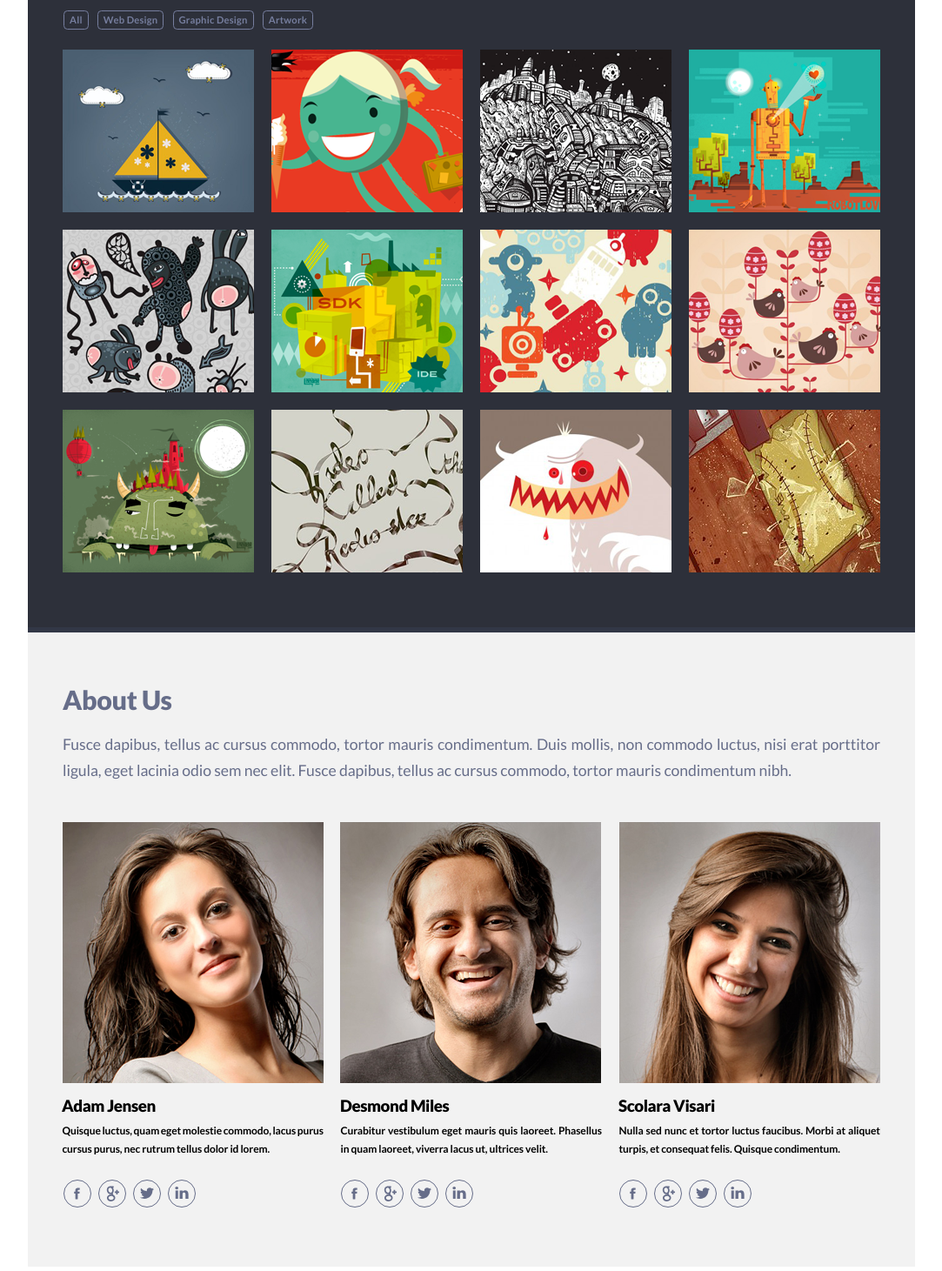
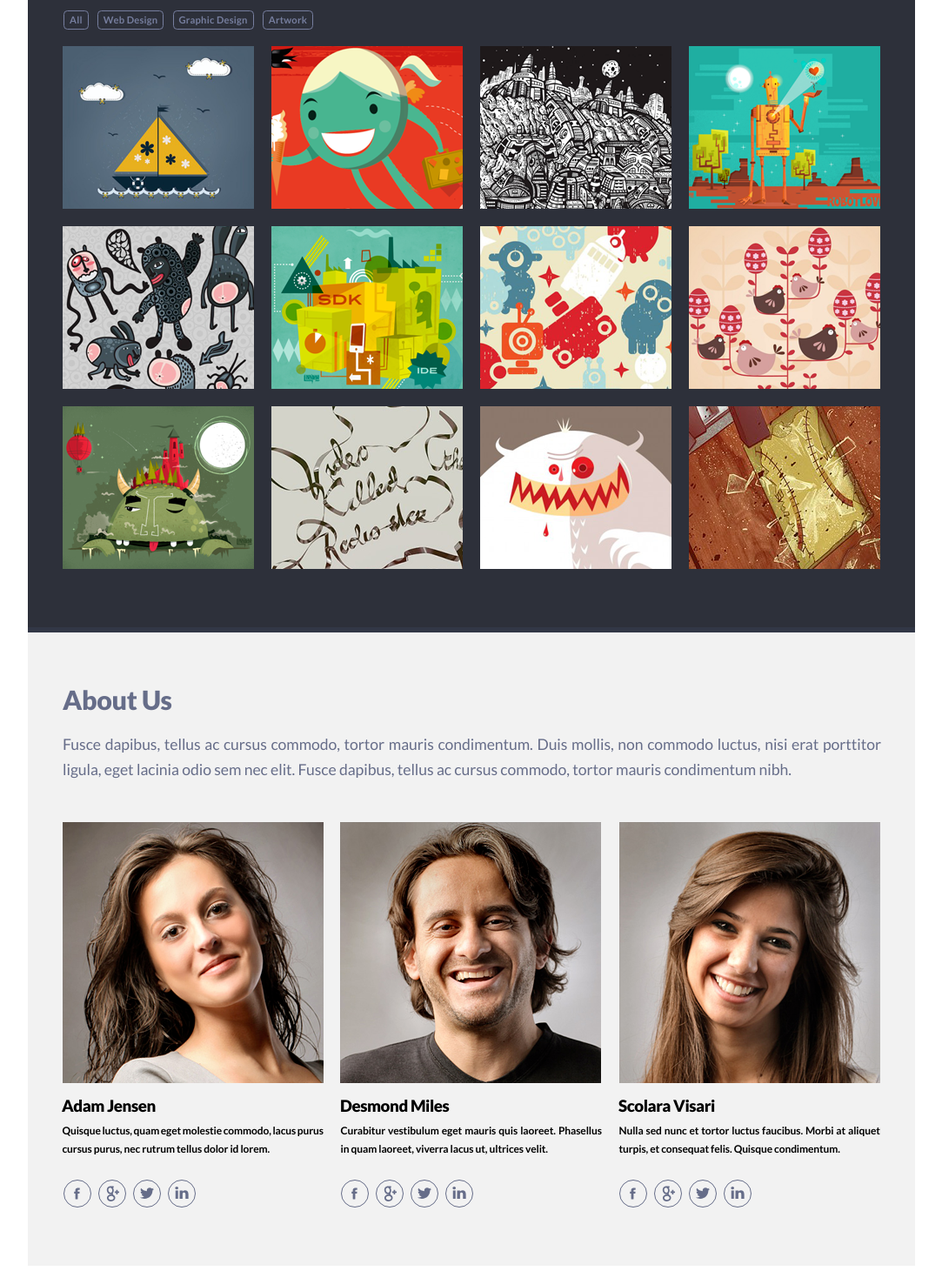
Before and after one commit to denismark94/singolo, a plain HTML site: page singolo2.html in a window 1280 px wide. Shown: the part 143-1604 px from the top of the page at 87% size, without its empty margins (98-1181 px from the left). Drawn offline with Linux system fonts and the light colour scheme.

Commit message:
fix: improve elements position

```diff
--- a/singolo2.css
+++ b/singolo2.css
@@ -2,13 +2,13 @@ body {
   width: 1020px;
   margin: auto;
   font-family: "Lato", sans-serif;
+
 }
 
 .portfolio {
   padding-top: 60px;
   padding-left: 40px;
   background-color: #2d303a;
-  height: 804px;
 }
 
 .portfolio > h2 {
@@ -30,7 +30,6 @@ body {
 .portfolio > nav {
   color: #767e9e;
   margin-left: 1px;
-  margin-bottom: 23px;
 }
 
 .portfolio > nav > a {
@@ -54,31 +53,42 @@ body {
   transform: scale(1.1, 1.1);
 }
 
+main {
+  padding-top: 19px;
+  background-color: #2d303a;
+}
+
 .arts {
+  margin-left: 40px;
   display: grid;
   gap: 20px;
   grid-template: repeat(3, 187px) / repeat(4, 220px);
   grid-auto-flow: dense;
   grid-auto-rows: 0;
   overflow: hidden;
+  padding-bottom: 67px;
 }
 
 .line-1 {
   height: 6px;
   background-color: #323746;
 }
+.line-2 {
+  height: 6px;
+  background-color:white;
+}
 
 footer {
   background-color: #f2f2f2;
   height: 728px;
-  padding: 1px 30px 0 30px;
+  /* padding: 1px 30px 0 30px; */
   /* padding-left: 40px; */
 
   grid-template: 198px 400px  / repeat(3, 300px);
 }
 
 .general {
-  margin: -1px 10px 0 10px;
+  margin: 0 39px 0 40px;
   color: #666d89;
 
 }
@@ -88,7 +98,7 @@ footer {
   font-size: 1.9em;
   font-weight: 900;
   letter-spacing: -0.4px;
-  margin-top: 59px;
+  padding-top: 59px;
 }
 
 .general p {
@@ -103,7 +113,7 @@ footer {
 }
 
 .authors {
-  margin: 44px 10px 0 10px;
+  margin: 45px 40px 67px 40px;
   display: grid;
   gap: 10px;
   grid-template-columns: repeat(3, 300px);
--- a/singolo2.html
+++ b/singolo2.html
@@ -21,6 +21,8 @@
         <a class="clickable">Graphic Design</a>
         <a class="clickable">Artwork</a>
       </nav>
+    </header>
+    <main>
       <div class="arts">
         <img src="./assets/ship.png" alt="Ship">
         <img src="./assets/smile.png" alt="Smile">
@@ -35,8 +37,9 @@
         <img src="./assets/white_creature.png" alt="White creature">
         <img src="./assets/letter.png" alt="Letter">
       </div>
-    </header>
+
     <div class="line-1"></div>
+  </main>
     <footer>
       <div class="general">
         <h2>About Us</h2>
@@ -84,8 +87,8 @@
           </div>
         </div>
       </div>
+      <div class="line-2"></div>
+    </footer>
 
-    </footer>
-    <div class="line-2"></div>
   </body>
 </html>
```
